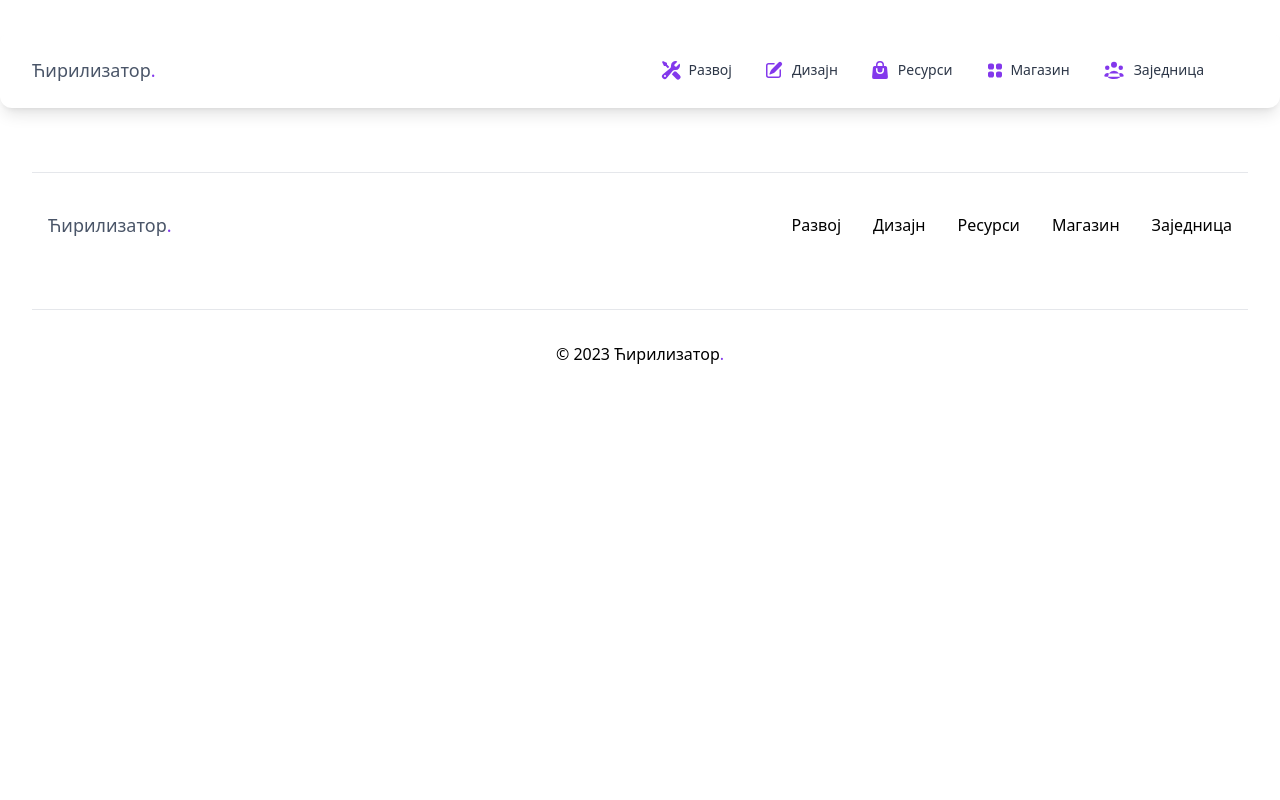
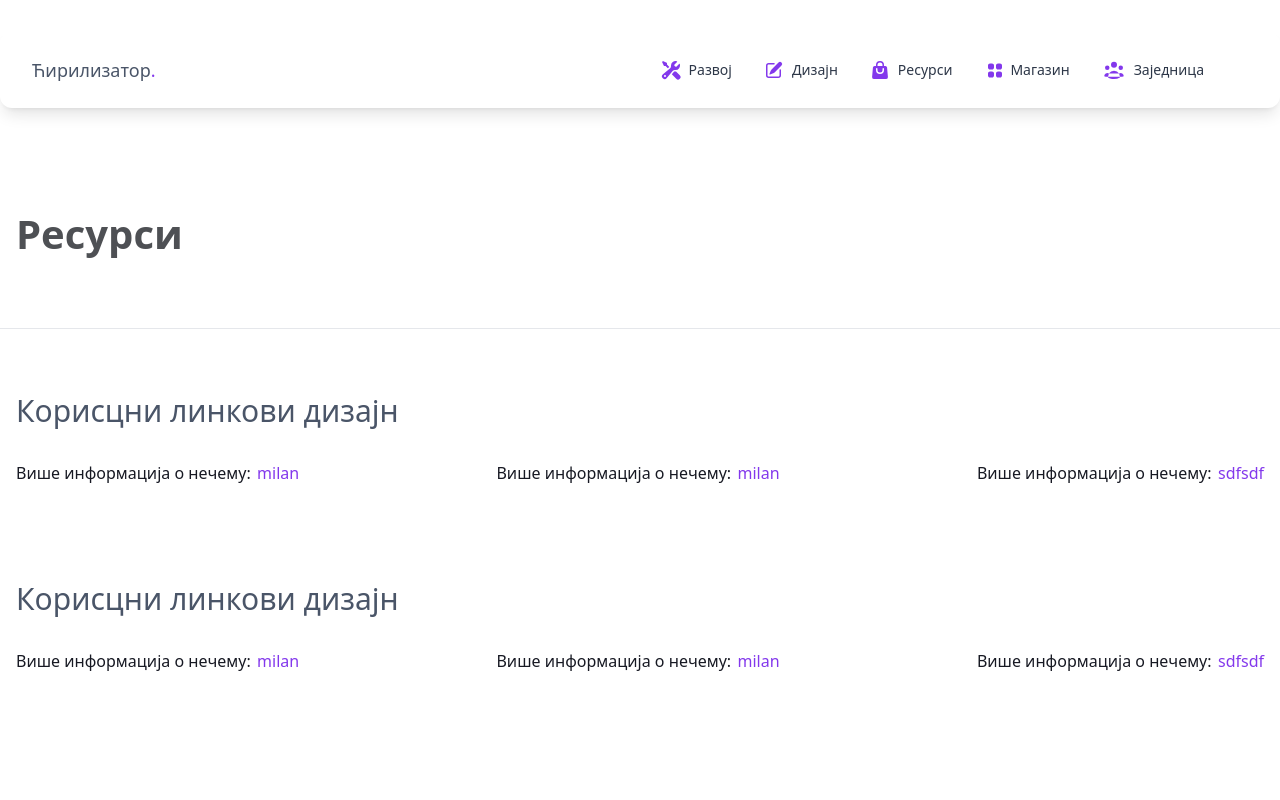
Before and after one commit to Nikola352/cirilizator, a React (Vite) app in the folder client/: page /resursi in a window 1280 px wide. Shown: the top 800 px of the page. Built offline with nearby package versions, Linux system fonts and the light colour scheme.

Commit message:
Add images and linking

```diff
--- a/client/src/App.css
+++ b/client/src/App.css
@@ -112,3 +112,13 @@
   box-shadow: var(--primary-color) 0 0 0 2px, transparent 0 0 0 0;
   color: var(--primary-color);
 }
+.link-section{
+  max-width: 1280px;
+  margin: 0 auto;
+  padding-top: 2rem;
+}
+.link{
+  font-weight: 400;
+  color: var(--primary-color);
+  padding-left: .4rem;
+}
--- a/client/src/App.jsx
+++ b/client/src/App.jsx
@@ -6,6 +6,8 @@ import Navbar from './components/Navbar'
 import Footer from './components/Footer';
 import Razvoj from './pages/Razvoj';
 import Magazin from './pages/Magazin';
+import Resursi from './pages/Resursi';
+
 
 function App() {
   return (
@@ -17,6 +19,7 @@ function App() {
               <Route path="/" element={<Home />} />
               <Route path="/razvoj" element={<Razvoj />} />
               <Route path="/magazin" element={<Magazin />} />
+              <Route path="/resursi" element={<Resursi />} />
             </Switch>
           </div>
         <Footer />
--- a/client/src/components/CardFeature.jsx
+++ b/client/src/components/CardFeature.jsx
@@ -4,9 +4,12 @@ import {
     CardBody,
     Typography,
     Button,
+
   } from "@material-tailwind/react";
 export default function CardFeature(props) {
     return (
+
+        <a href={props.path}>
         <Card className="w-full  max-w-7xl
             card mx-auto sm:flex-row flex-col shadow-xl">
             <CardBody className="my-8 pr-8">
@@ -16,7 +19,7 @@ export default function CardFeature(props) {
                 <Typography color="gray" className="mb-4 text-sm font-normal text-primary-100">
                 {props.paragraph}
                 </Typography>
-                <a href="#" className="inline-block">
+                <a href={props.path} className="inline-block">
                 <Button variant="text" className="flex mb-4 p-0 items-center gap-2 text-primary">
                     Learn More
                     <svg
@@ -48,6 +51,9 @@ export default function CardFeature(props) {
                 />
             </CardHeader>
 
+
+
         </Card>
+            </a>
     );
 }
--- a/client/src/components/FontTypesBanner.jsx
+++ b/client/src/components/FontTypesBanner.jsx
@@ -3,12 +3,12 @@ export default function FontTypesBanner() {
         {
             id:1,
             title: "Сериф",
-            image: "https://assets-global.website-files.com/6262d15e87c1ba75ee7ce234/6264760b0e101413fbe439c8_sans-serif.svg"
+            image: "https://assets-global.website-files.com/6262d15e87c1ba75ee7ce234/6264760b0e101461a5e439c9_serif.svg"
         },
         {
             id:2,
             title: "Санс-сериф",
-            image: "https://assets-global.website-files.com/6262d15e87c1ba75ee7ce234/6264760b0e101461a5e439c9_serif.svg"
+            image: "https://assets-global.website-files.com/6262d15e87c1ba75ee7ce234/6264760b0e101413fbe439c8_sans-serif.svg"
         },
         {
             id:3,
--- a/client/src/components/Footer.jsx
+++ b/client/src/components/Footer.jsx
@@ -26,7 +26,7 @@ export default function Footer() {
             <li>
             <Typography
                 as="a"
-                href="#"
+                href="/dizajn"
                 color="blue-gray"
                 className="font-normal transition-colors hover:text-primary focus:text-primary"
             >
@@ -36,7 +36,7 @@ export default function Footer() {
             <li>
             <Typography
                 as="a"
-                href="#"
+                href="/resursi"
                 color="blue-gray"
                 className="font-normal transition-colors hover:text-primary focus:text-primary"
             >
@@ -56,7 +56,7 @@ export default function Footer() {
             <li>
             <Typography
                 as="a"
-                href="#"
+                href="/zajednica"
                 color="blue-gray"
                 className="font-normal transition-colors hover:text-primary focus:text-primary"
             >
--- a/client/src/components/Navbar.jsx
+++ b/client/src/components/Navbar.jsx
@@ -53,7 +53,7 @@ export default function NavbarDefault() {
         </svg>
 
 
-        <a href="#" className="flex items-center ">
+        <a href="/dizajn" className="flex items-center ">
           Дизајн
         </a>
       </Typography>
@@ -68,7 +68,7 @@ export default function NavbarDefault() {
         </svg>
 
 
-        <a href="#" className="flex items-center">
+        <a href="/resursi" className="flex items-center">
             Ресурси
         </a>
       </Typography>
@@ -108,7 +108,7 @@ export default function NavbarDefault() {
         className="w-6 h-6">
             <path strokeLinecap="round" fill="#8338ec" strokeLinejoin="round" d="M18 18.72a9.094 9.094 0 003.741-.479 3 3 0 00-4.682-2.72m.94 3.198l.001.031c0 .225-.012.447-.037.666A11.944 11.944 0 0112 21c-2.17 0-4.207-.576-5.963-1.584A6.062 6.062 0 016 18.719m12 0a5.971 5.971 0 00-.941-3.197m0 0A5.995 5.995 0 0012 12.75a5.995 5.995 0 00-5.058 2.772m0 0a3 3 0 00-4.681 2.72 8.986 8.986 0 003.74.477m.94-3.197a5.971 5.971 0 00-.94 3.197M15 6.75a3 3 0 11-6 0 3 3 0 016 0zm6 3a2.25 2.25 0 11-4.5 0 2.25 2.25 0 014.5 0zm-13.5 0a2.25 2.25 0 11-4.5 0 2.25 2.25 0 014.5 0z" />
         </svg>
-        <a href="#" className="flex items-center">
+        <a href="/zajednica" className="flex items-center">
             Заједница
         </a>
       </Typography>
--- /dev/null
+++ b/client/src/components/ResourcesLink.jsx
@@ -0,0 +1,12 @@
+export default function ResourcesLink(props){
+    return(
+        <div>
+            <h1 className="text-3xl font-thin text-primary-100">{props.title}</h1>
+                <ul className="flex flex-row flex-wrap justify-between mt-8">
+                    {props.links.map((link) => (
+                        <li key={link.id} className="flex flex-row"><p className="text-primary-400">{link.title}</p><a href={link.link} className="link"> {link.name}</a></li>
+                    ))}
+                </ul>
+        </div>
+    )
+}
--- /dev/null
+++ b/client/src/pages/Resursi.jsx
@@ -0,0 +1,37 @@
+import React from "react";
+import ResourcesLink from "../components/ResourcesLink";
+export default function Resursi() {
+    const links = [
+        {
+            id:1,
+            title: "Више информација о нечему: ",
+            link: "https://www.unicode.org/charts/PDF/U0400.pdf",
+            name: "milan"
+        },
+        {
+            id:2,
+            title: "Више информација о нечему: ",
+            link: "https://www.unicode.org/charts/PDF/U0400.pdf",
+            name: "milan"
+        },
+        {
+            id:3,
+            title: "Више информација о нечему: ",
+            link: "https://www.unicode.org/charts/PDF/U0400.pdf",
+            name: "sdfsdf"
+        }
+    ]
+    return (
+        <div>
+
+            <div className="max-w-7xl mx-auto px-4 mt-24 mb-16">
+                <h1 className="heading">Ресурси</h1>
+            </div>
+            <hr />
+            <div className="link-section flex gap-24 flex-col mt-8 mb-24 px-4">
+                <ResourcesLink title={"Корисцни линкови дизајн"} links={links}/>
+                <ResourcesLink title={"Корисцни линкови дизајн"} links={links}/>
+            </div>
+        </div>
+    )
+}
```
Also changed, not shown: client/src/components/FeatureSection.jsx (+22 -11 lines).
